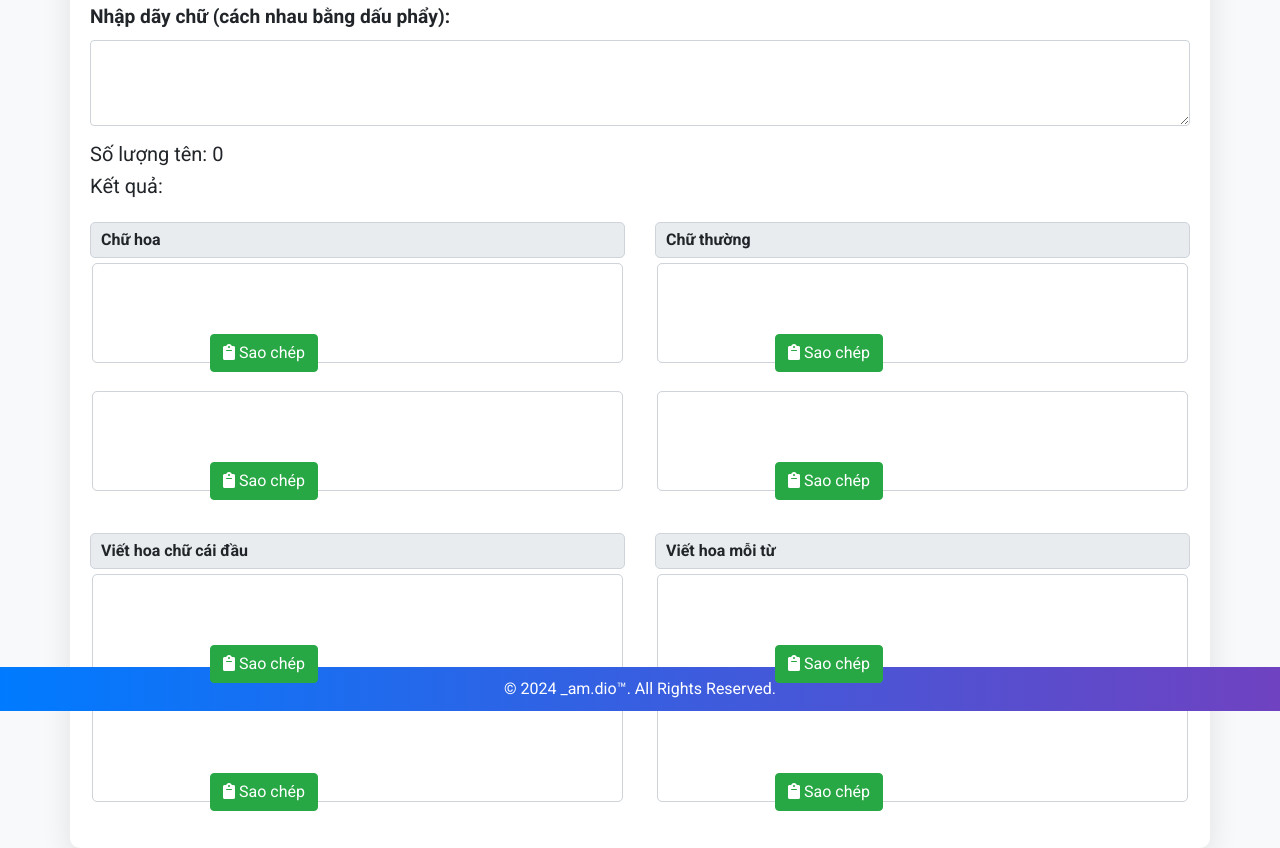
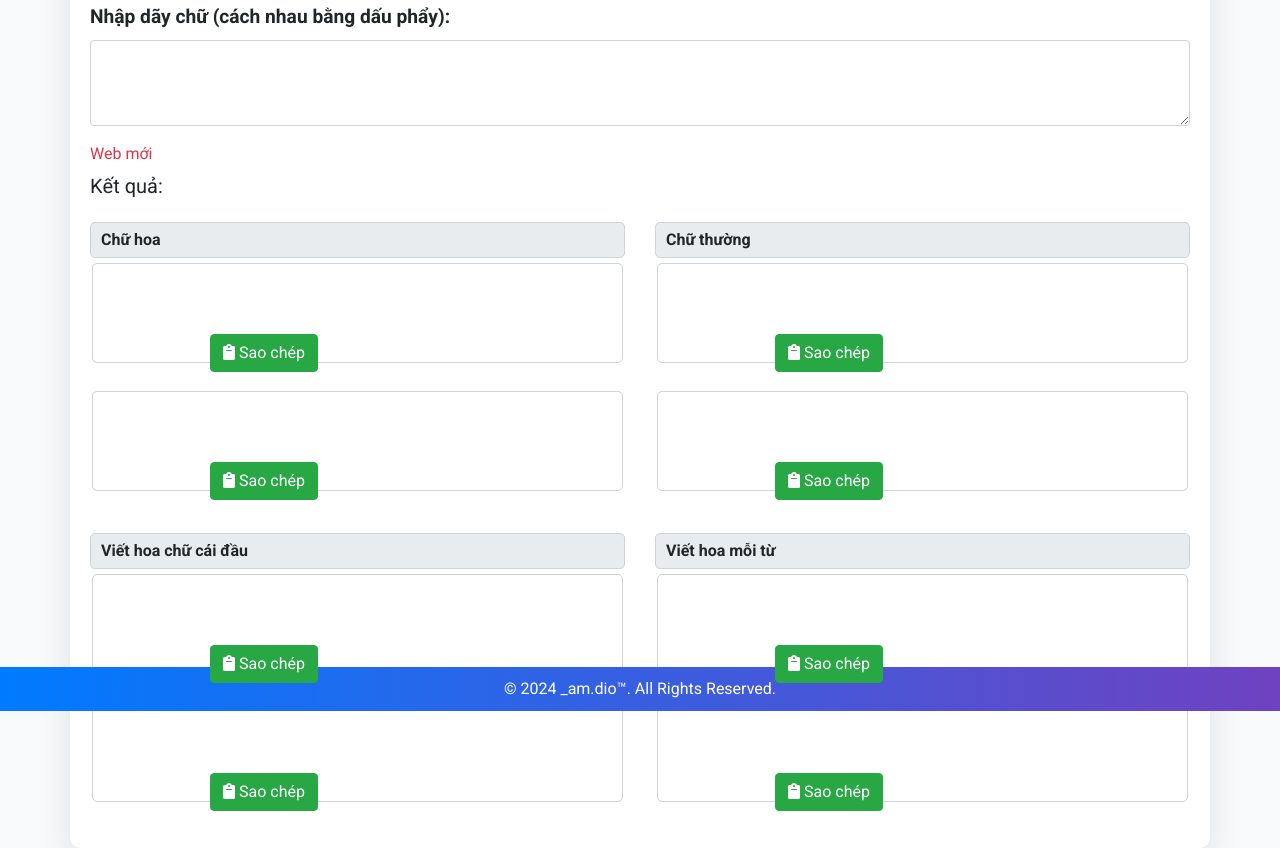
Before and after one commit to doi2523/ConvertText, a plain HTML site: page index.html in a window 1280 px wide. Shown: the part 89-937 px from the top of the page. Drawn offline with nearby package versions, Linux system fonts and the light colour scheme; some packages are replaced by stand-ins of ours; a script that the page names is missing.

Commit message:
Update index.html

```diff
--- a/index.html
+++ b/index.html
@@ -100,7 +100,7 @@
         </div>
 
         <!-- Hiển thị số lượng tên -->
-        <h5 class="mt-2">Số lượng tên: <span id="nameCount">0</span></h5>
+        <a href="https://webdio.web.app/extensions/converttext" class="mt-2 text-danger text-lg">Web mới</a>
 
         <h5 class="mt-2">Kết quả:</h5>
 
```
